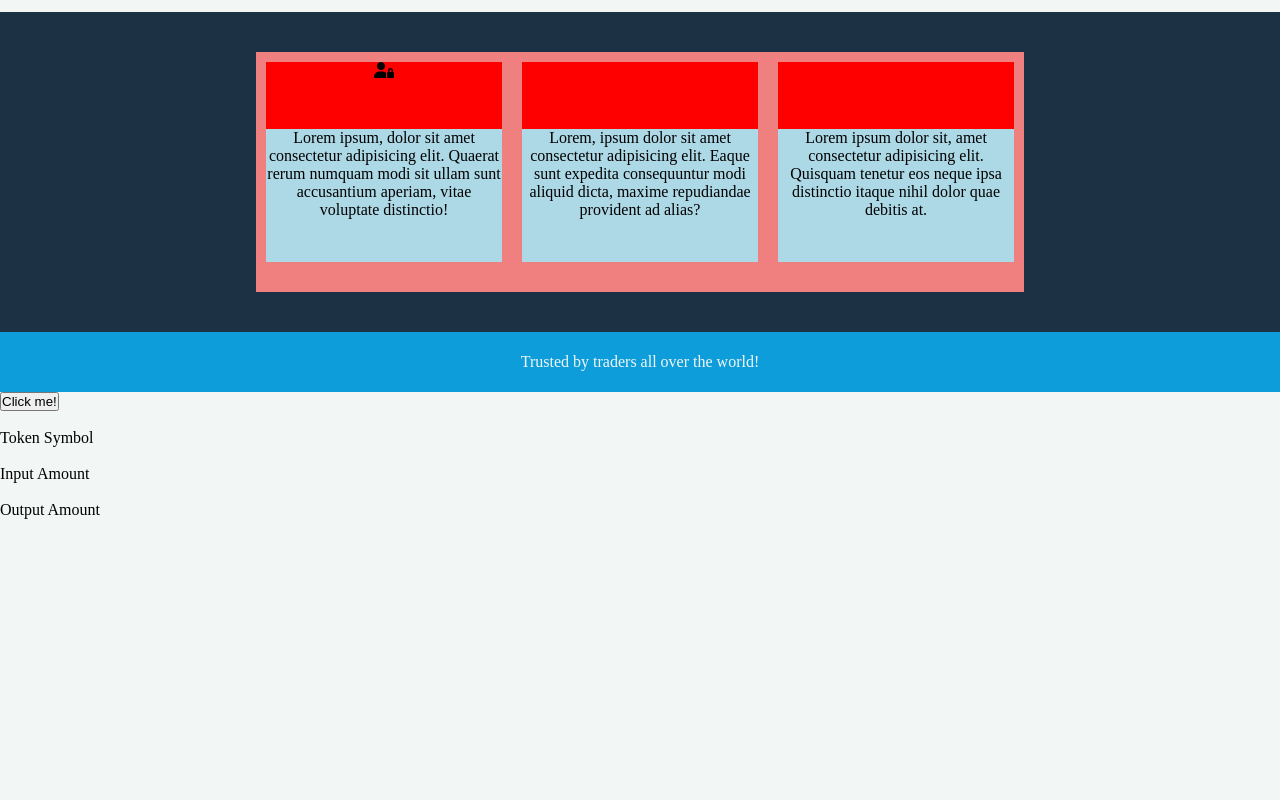
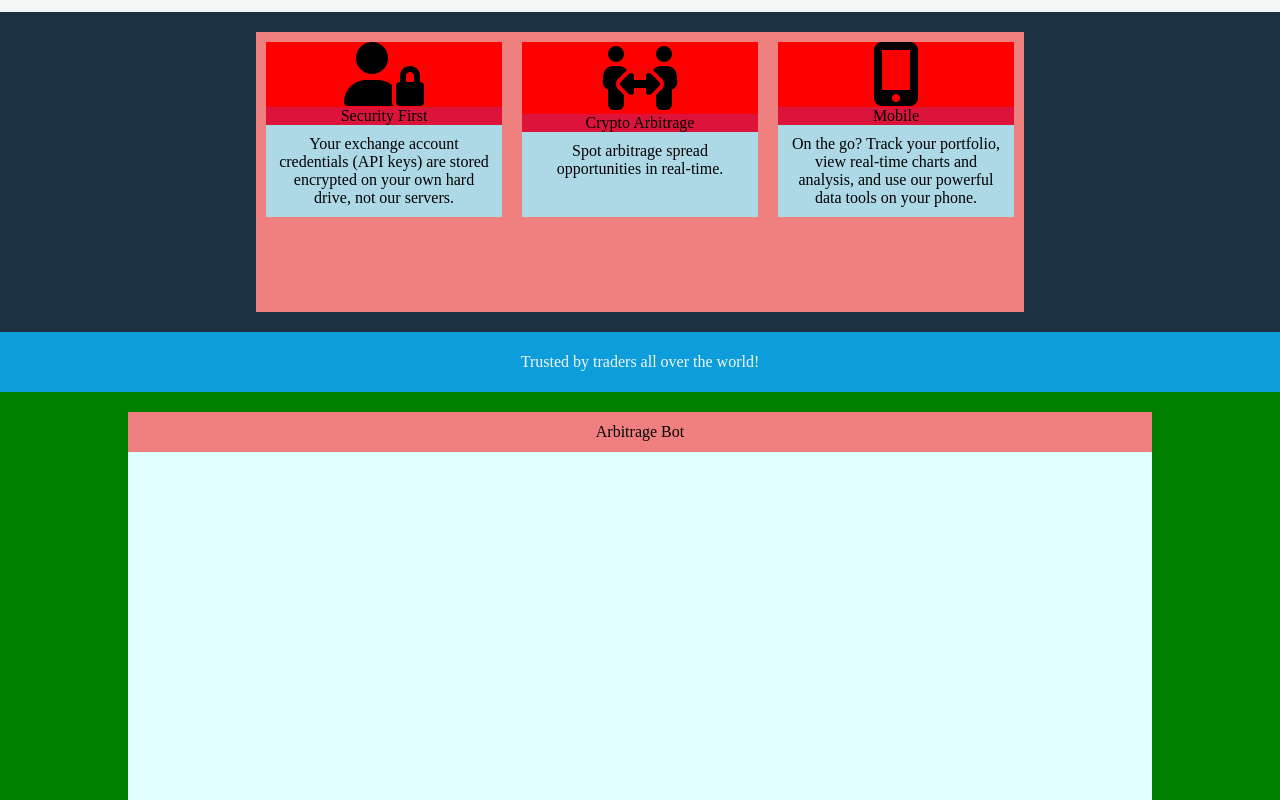
Before and after one commit to kmoreno08/Blockchain-Arbritage-bot, a plain HTML site: page index.html in a window 1280 px wide. Shown: the part 400-1200 px from the top of the page. Before the commit the page ends 919 px from the top, so only its background shows below. Drawn offline with Linux system fonts and the light colour scheme.

Commit message:
Arbitrage/History section

```diff
--- a/css/styles.scss
+++ b/css/styles.scss
@@ -17,13 +17,22 @@ body {
   background: $--main-bg-color;
 }
 
+// Classes ///////
+// Nav, landing page - alternate text color
+.text-color {
+  color: $--text-color;
+}
+// Headline for arbitrage and history sections
+.headline {
+  height: 5vh;
+  background: lightcoral;
+  width: 80%;
+  display: flex;
+  justify-content: center;
+  align-items: center;
+}
+
 /* Navigation */
-
-/*
-=====
-DEPENDENCES
-=====
-*/
 
 .r-link {
   display: var(--rLinkDisplay, inline-flex) !important;
@@ -42,34 +51,18 @@ DEPENDENCES
   list-style: var(--rListListStyle, none) !important;
 }
 
-/*
-=====
-CORE STYLES
-=====
-*/
-
-// Dont think this does anything
-// .menu {
-//   --rLinkColor: var(--menuLinkColor, $--text-color);
-// }
-
 .menu__link {
   display: var(--menuLinkDisplay, block);
 }
 
-/*
-focus state
-*/
-
+// Nav - focus
 .menu__link:focus {
   outline: var(--menuLinkOutlineWidth, 2px) solid
     var(--menuLinkOutlineColor, $--text-color);
   outline-offset: var(--menuLinkOutlineOffset);
 }
 
-/*
-fading siblings
-*/
+// Nav - fading
 
 .menu:hover .menu__link:not(:hover) {
   --rLinkColor: var(--menuLinkColorUnactive, rgba(22, 22, 22, 0.35));
@@ -97,11 +90,7 @@ fading siblings
   text-transform: uppercase;
 }
 
-/*
-=====
-TEXT UNDERLINED
-=====
-*/
+// Text underline
 
 .text-underlined {
   position: relative;
@@ -140,12 +129,6 @@ TEXT UNDERLINED
   transition-duration: 0.2s;
 }
 
-/*
-=====
-DEMO
-=====
-*/
-
 nav {
   font-family: -apple-system, BlinkMacSystemFont, Segoe UI, Roboto, Open Sans,
     Ubuntu, Fira Sans, Helvetica Neue, sans-serif;
@@ -158,20 +141,11 @@ nav {
 }
 
 .page {
-  // box-sizing: border-box;
-  // max-width: 640px;
-  // padding-left: 0.5rem;
-  // padding-right: 0.5rem;
   margin: auto;
 }
 
 .page__menu:nth-child(n + 2) {
   margin-top: 3rem;
-}
-
-// Classes
-.text-color {
-  color: $--text-color;
 }
 
 // Landing page
@@ -206,31 +180,31 @@ nav {
   .highlight-container {
     background: lightcoral;
     width: 60%;
-    height: 30vh;
+    height: 35vh;
   }
 }
 
 .highlight-grid {
   display: grid;
-  // grid-template-rows: 100%;
+  grid-template-rows: 90%;
   grid-template-columns: repeat(3, 1fr);
 }
 
 .grid {
-  margin: 10px;
   display: flex;
   flex-direction: column;
   justify-content: center;
   align-items: center;
-  height: 25vh;
+  height: 100%;
   background: crimson;
+  margin: 10px;
 }
 
 .grid-img {
   display: flex;
   justify-content: center;
-
-  height: 50%;
+  align-items: center;
+  height: 100%;
   width: 100%;
   background: red;
 }
@@ -239,6 +213,7 @@ nav {
   text-align: center;
   height: 100%;
   background: lightblue;
+  padding: 10px;
 }
 
 // Landing banner
@@ -252,3 +227,37 @@ nav {
   justify-content: center;
   align-items: center;
 }
+
+// Arb bot
+#arb-bot {
+  height: 100vh;
+  width: 100%;
+  background: green;
+  display: flex;
+  justify-content: center;
+  align-items: center;
+  flex-direction: column;
+
+  .arb-bot__container {
+    width: 80%;
+    height: 90%;
+    background: lightcyan;
+  }
+}
+
+// history
+#history {
+  height: 100vh;
+  width: 100%;
+  background: darkblue;
+  display: flex;
+  justify-content: center;
+  align-items: center;
+  flex-direction: column;
+
+  .history__container {
+    width: 80%;
+    height: 90%;
+    background: lightgreen;
+  }
+}
--- a/index.html
+++ b/index.html
@@ -3,7 +3,7 @@
 <head>
   <meta charset="utf-8">
   <title>Arb Finder</title>
-  <link rel="stylesheet" href="/Blockchain-Arbritage-bot/css/styles.css">
+  <link rel="stylesheet" href="/css/styles.css">
   <script src="https://kit.fontawesome.com/eb64753d4d.js" crossorigin="anonymous"></script>
 </head>
 <body>
@@ -31,24 +31,24 @@
     <div class="highlight-container">
       <div class="highlight-grid">
         <div class="grid">
-          <div class="grid-img"><i class="fas fa-user-lock"></i></div>
-          <div class="grid-header-text"></div>
+          <div class="grid-img"><i class="fas fa-user-lock fa-4x"></i></div>
+          <div class="grid-header-text">Security First</div>
           <div class="grid-text">
-            Lorem ipsum, dolor sit amet consectetur adipisicing elit. Quaerat rerum numquam modi sit ullam sunt accusantium aperiam, vitae voluptate distinctio!
+            Your exchange account credentials (API keys) are stored encrypted on your own hard drive, not our servers.
           </div>
         </div>
         <div class="grid">
-          <div class="grid-img"></div>
-          <div class="grid-header-text"></div>
+          <div class="grid-img"><i class="fas fa-people-arrows fa-4x"></i></div>
+          <div class="grid-header-text">Crypto Arbitrage</div>
           <div class="grid-text">
-            Lorem, ipsum dolor sit amet consectetur adipisicing elit. Eaque sunt expedita consequuntur modi aliquid dicta, maxime repudiandae provident ad alias?
+            Spot arbitrage spread opportunities in real-time.
           </div>
         </div>
         <div class="grid">
-          <div class="grid-img"></div>
-          <div class="grid-header-text"></div>
+          <div class="grid-img"><i class="fas fa-mobile-alt fa-4x"></i></div>
+          <div class="grid-header-text">Mobile</div>
           <div class="grid-text">
-            Lorem ipsum dolor sit, amet consectetur adipisicing elit. Quisquam tenetur eos neque ipsa distinctio itaque nihil dolor quae debitis at.
+            On the go? Track your portfolio, view real-time charts and analysis, and use our powerful data tools on your phone.
           </div>
         </div>
       </div>
@@ -58,6 +58,22 @@
     <div class="text-block">
       Trusted by traders all over the world!
     </div>
+  </div>
+  <div id="arb-bot">
+    <div class="headline">
+      Arbitrage Bot
+    </div>
+    <div class="arb-bot__container">
+
+    </div>
+
+  </div>
+  <div id="history">
+    <div class="headline">
+      Log of positive trades
+    </div>
+    <div class="history__container"></div>
+
   </div>
 
   <button type="button" id="button">Click me!</button>
```
Also changed, not shown: css/styles.css, 1 other file.
